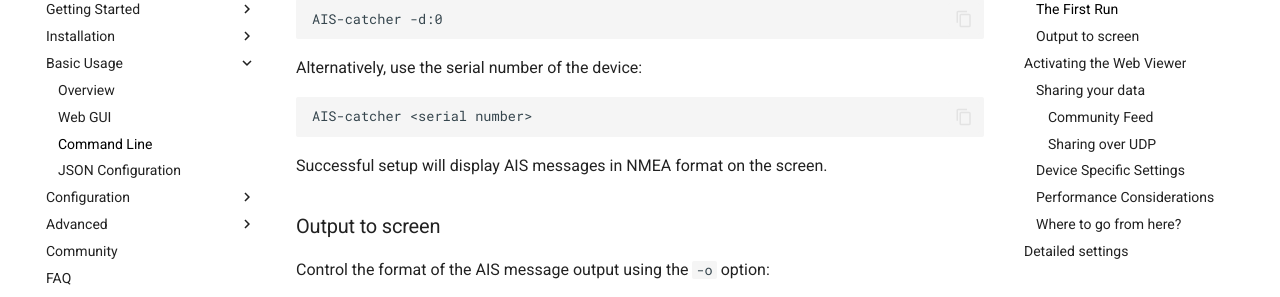
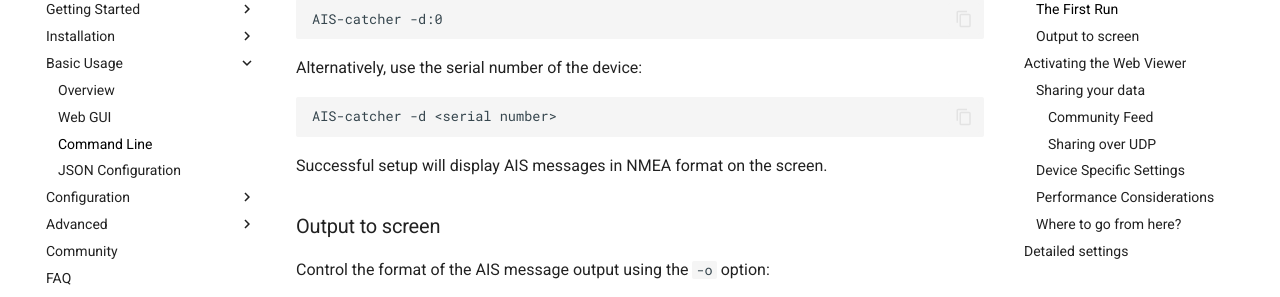
Before and after one commit to jvde-github/AIS-catcher-docs, an MkDocs documentation site: the page built from docs/usage/cli.md, in a window 1280 px wide and 900 px high, scrolled down 617 px. Shown: the part 153-450 px from the top of the window. Built offline with MkDocs 1.6.1 and Material for MkDocs 9.7.7, drawn with Linux system fonts in a browser that asks for light colours; comment, search, counter and statistics services are not loaded.

Commit message:
Update cli.md

````diff
--- a/docs/usage/cli.md
+++ b/docs/usage/cli.md
@@ -27,7 +27,7 @@
 ```
 Alternatively, use the serial number of the device:
 ```bash
-AIS-catcher <serial number>
+AIS-catcher -d <serial number>
 ```
 
 Successful setup will display AIS messages in NMEA format on the screen.
````
